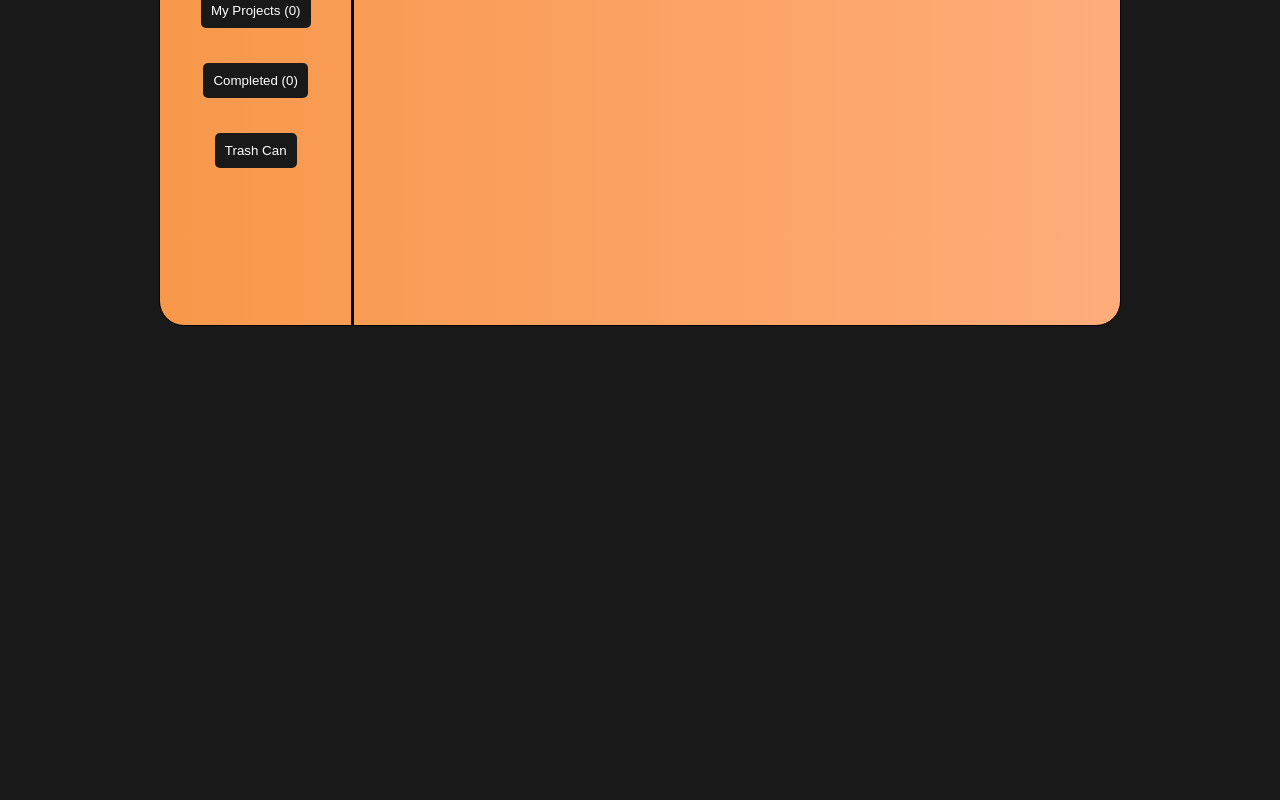
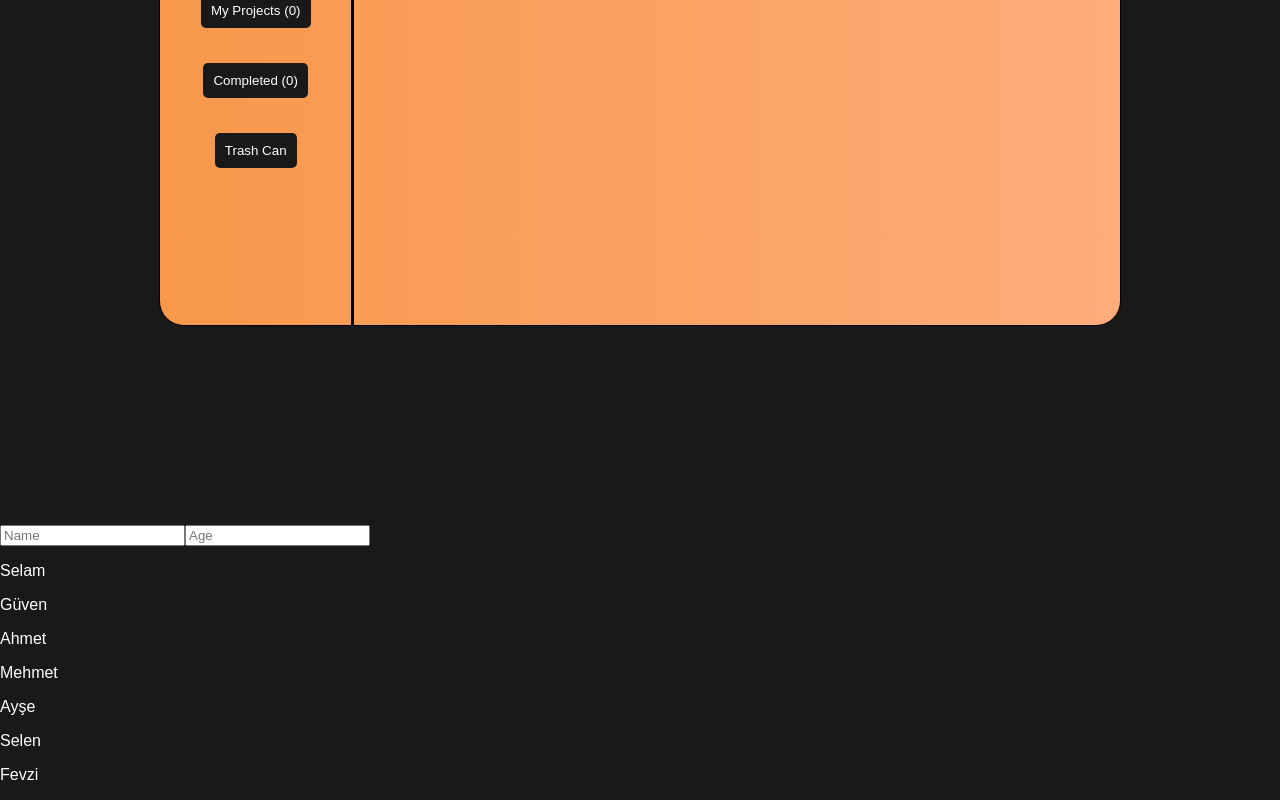
Before and after one commit to guvenfazli/To-Do-List-w-React, a React (Create React App) app in the folder theater/: page / in a window 1280 px wide. Shown: the part 275-1075 px from the top of the page. Before the commit the page ends 800 px from the top, so only its background shows below. Built offline with nearby package versions, Linux system fonts and the light colour scheme; a web font is replaced by a local one.

Commit message:
Test obj worked with map

```diff
--- a/theater/src/App.jsx
+++ b/theater/src/App.jsx
@@ -6,8 +6,12 @@ import RenderTasks from './Components/RenderTasks';
 import CompleteTasks from './Components/CompleteTasks';
 import Welcome from './Components/Welcome';
 
+const denemeObj = {
+  adult: ['Güven', 'Ahmet', 'Mehmet'],
+  child: ['Ayşe', 'Selen', 'Fevzi']
+}
 
-
+console.log(denemeObj)
 
 
 function App() {
@@ -24,6 +28,11 @@ function App() {
  const [toDoList, setToDoList] = useState([])
 
  const [completeList, setCompleteList] = useState([])
+
+ const [guestList, setGuestList] = useState({
+  adult: [],
+  child: []
+ })
 
  const [showPup, setShowPup] = useState(false)
 
@@ -157,8 +166,14 @@ function App() {
 
       <div className='test-section'>
 
+        <input type="text" placeholder='Name' />
 
+        <input type="text" placeholder='Age' />
 
+        <p>Selam</p>
+
+        {denemeObj.adult.map((row) => <p>{row}</p>)}
+        {denemeObj.child.map((row) => <p>{row}</p>)}
 
       </div>
 
```
